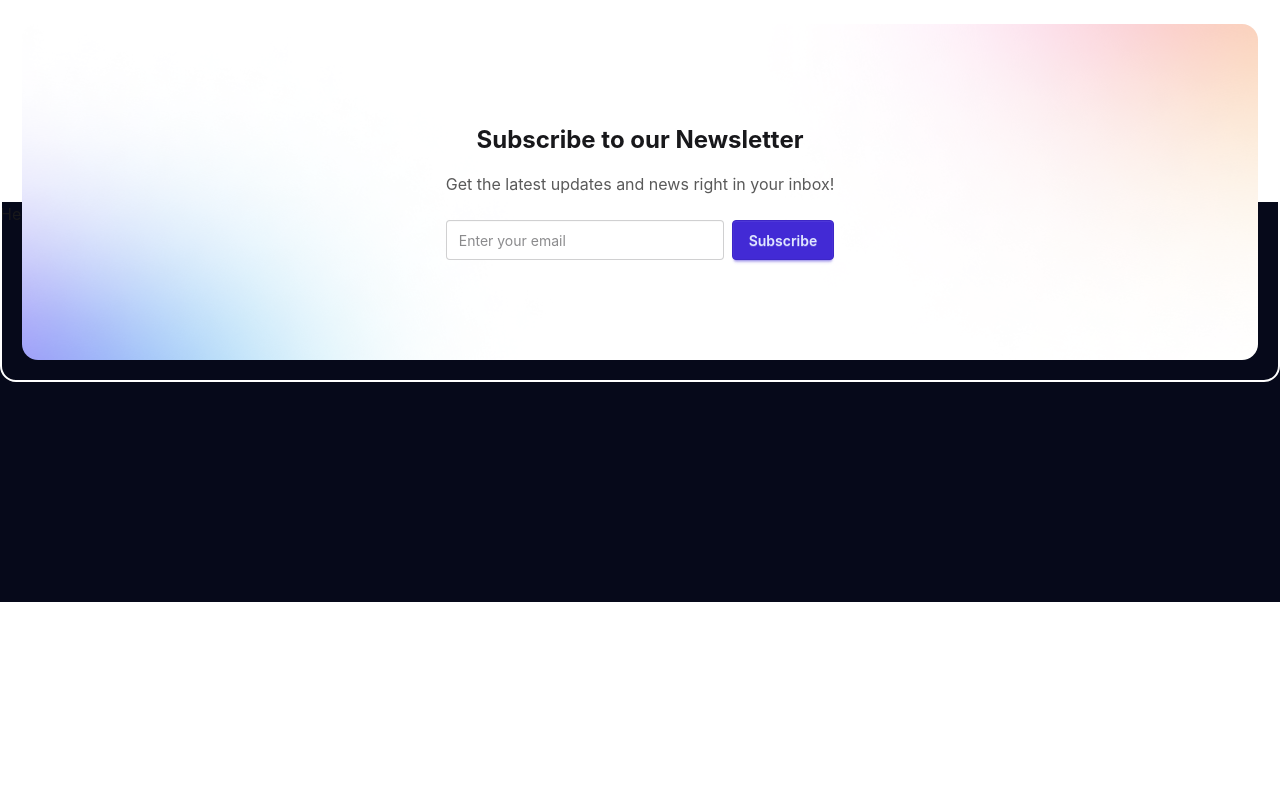
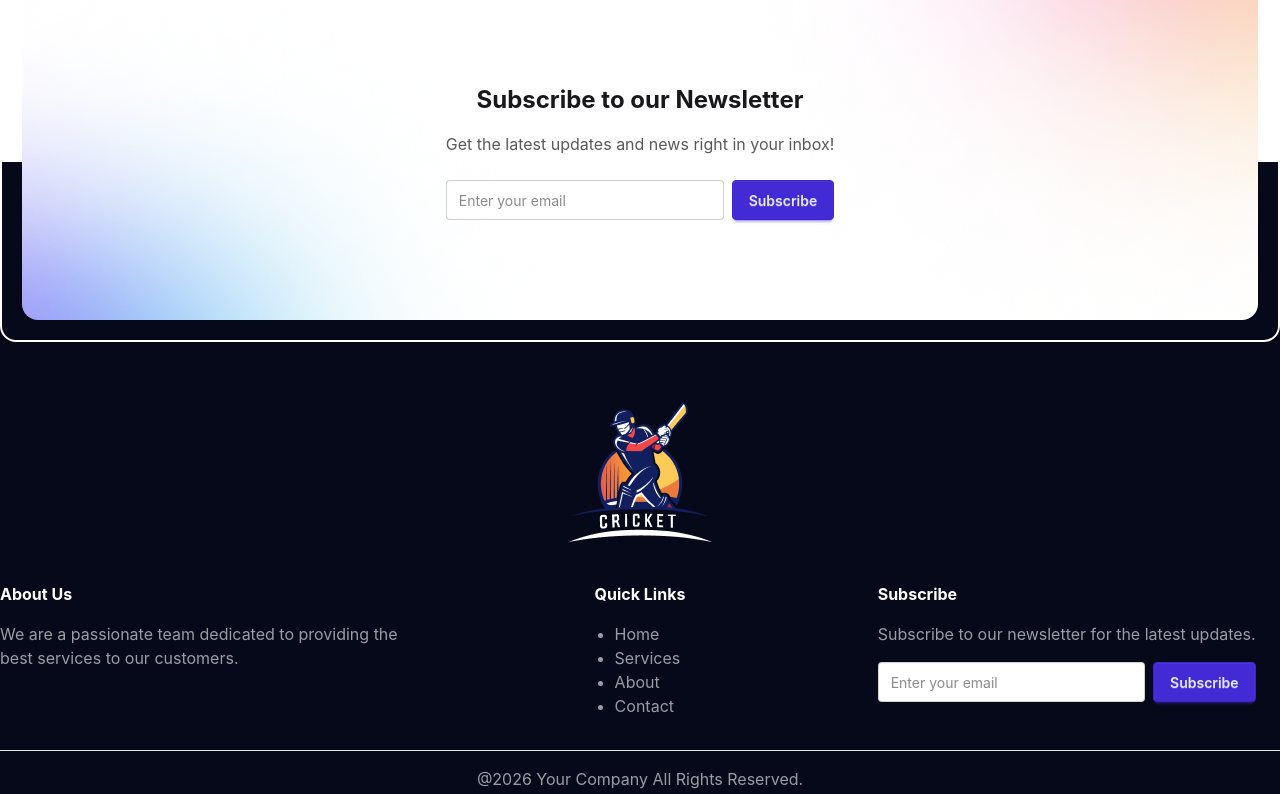
Before and after one commit to nayon-kumar/bpl-dream, a React (Vite) app: page / in a window 1280 px wide. Shown: the part 3454-4248 px from the top of the page. Before the commit the page ends 4056 px from the top, so only its background shows below. Built offline with nearby package versions, Linux system fonts and the light colour scheme.

Commit message:
Footer section desinged

```diff
--- a/src/components/Footer/Footer.jsx
+++ b/src/components/Footer/Footer.jsx
@@ -1,11 +1,17 @@
 import React from "react";
 import FooterCard from "./FooterCard/FooterCard";
 
+import FooterLinks from "./FooterLinks/FooterLinks";
+
 const Footer = () => {
   return (
-    <footer className=" mt-80 bg-[#06091A] relative h-100">
+    <footer className="mt-70 bg-[#06091A] relative h-250 sm:h-190 md:h-158">
       <FooterCard />
-      <div>Hello</div>
+      <FooterLinks />
+      <hr className="text-gray-200 mt-8" />
+      <p className="text-center text-[#FFFFFF]/60 mt-4">
+        @2026 Your Company All Rights Reserved.
+      </p>
     </footer>
   );
 };
--- a/src/components/Footer/FooterCard/FooterCard.jsx
+++ b/src/components/Footer/FooterCard/FooterCard.jsx
@@ -3,7 +3,7 @@ import backgorundImage from "../../../assets/BPL/bg-shadow.png";
 
 const FooterCard = () => {
   return (
-    <div className="border-2 rounded-2xl border-white p-5 container mx-auto absolute -top-1/2 left-1/2 -translate-x-1/2">
+    <div className="border-2 rounded-2xl border-white p-5 container mx-auto absolute -top-50 left-1/2 -translate-x-1/2">
       <div
         className="text-center bg-white bg-cover bg-center bg-no-repeat rounded-2xl h-84 flex items-center justify-center"
         style={{ backgroundImage: `url(${backgorundImage})` }}
--- /dev/null
+++ b/src/components/Footer/FooterLinks/FooterLinks.jsx
@@ -0,0 +1,48 @@
+import React from "react";
+import logo from "../../../assets/BPL/logo-footer.png";
+
+const FooterLinks = () => {
+  return (
+    <div className="pt-60 container mx-auto">
+      <div className="text-center">
+        <img className="mx-auto" src={logo} alt="Logo" />
+      </div>
+      <div className="mt-10 grid grid-cols-1 sm:grid-cols-2 md:grid-cols-3 justify-items-center text-center sm:text-left">
+        <div>
+          <h4 className="text-white font-bold mb-4 mt-4 sm:mt-0">About Us</h4>
+          <p className="text-white/60">
+            We are a passionate team dedicated to providing the best services to
+            our customers.
+          </p>
+        </div>
+        <div>
+          <h4 className="text-white font-bold mb-4 mt-4 sm:mt-0">
+            Quick Links
+          </h4>
+          <ul className="text-white/60 sm:list-disc sm:pl-5">
+            <li className="cursor-pointer hover:text-white">Home</li>
+            <li className="cursor-pointer hover:text-white">Services</li>
+            <li className="cursor-pointer hover:text-white">About</li>
+            <li className="cursor-pointer hover:text-white">Contact</li>
+          </ul>
+        </div>
+        <div>
+          <h4 className="text-white font-bold mb-4 mt-4 sm:mt-0">Subscribe</h4>
+          <p className="text-white/60 mb-4">
+            Subscribe to our newsletter for the latest updates.
+          </p>
+          <div className="flex flex-col sm:flex-row items-center justify-center gap-2">
+            <input
+              className="input"
+              type="email"
+              placeholder="Enter your email"
+            />
+            <button className="btn btn-primary">Subscribe</button>
+          </div>
+        </div>
+      </div>
+    </div>
+  );
+};
+
+export default FooterLinks;
```
